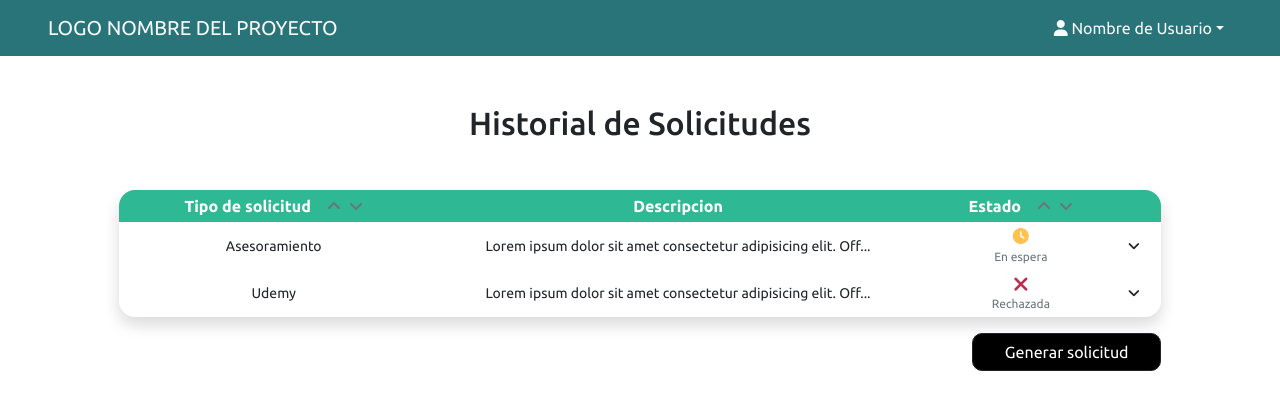
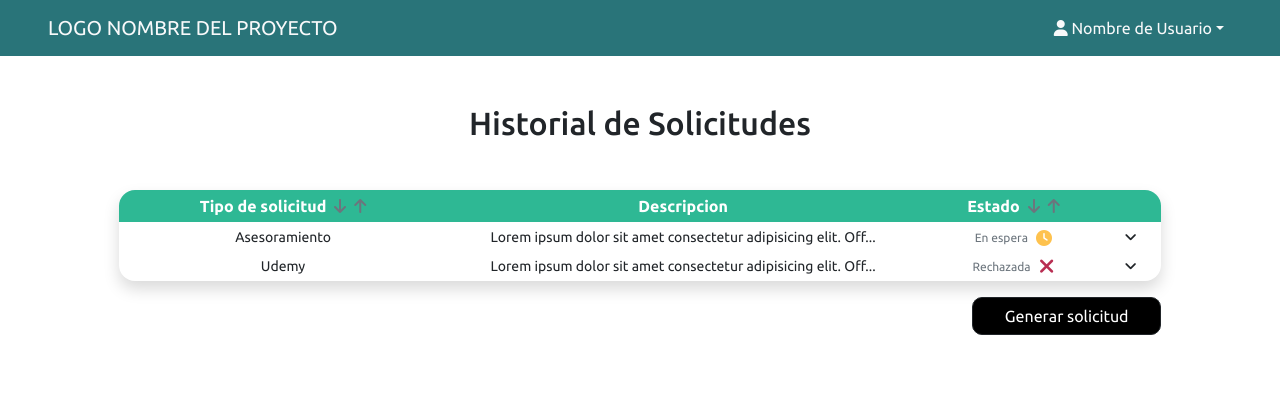
Before and after one commit to SantiMoltedo/Devforce2023-FRONT, a React (Vite) app: page /user in a window 1280 px wide. Shown: the top 410 px of the page. Built offline with nearby package versions, Linux system fonts and the light colour scheme.

Commit message:
Arreglo iconos tabla Usuarios

```diff
--- a/src/app/components/tables/TablaUsuarios.jsx
+++ b/src/app/components/tables/TablaUsuarios.jsx
@@ -30,23 +30,23 @@ export const TablaUsuarios = () => {
                     <tr>
                         <th scope="col">
                             <div className="d-flex justify-content-center align-items-center">Tipo de solicitud
-                                <div className="ms-3">
-                                    <i onClick={() => { dirSort0 = "asc"; sortTable(0, dirSort0) }} className="fa-solid fa-angle-down rotated text-secondary" id='col0-asc'></i>
-                                    <i onClick={() => { dirSort0 = "desc"; sortTable(0, dirSort0) }} className="ms-2 fa-solid fa-angle-down text-secondary" id='col0-desc'></i>
+                                <div className="ms-2">
+                                    <i onClick={() => { dirSort0 = "asc"; sortTable(0, dirSort0) }} className="fa-solid fa-arrow-up rotated text-secondary" id='col0-asc'></i>
+                                    <i onClick={() => { dirSort0 = "desc"; sortTable(0, dirSort0) }} className="ms-2 fa-solid fa-arrow-up text-secondary" id='col0-desc'></i>
                                 </div>
                             </div>
                         </th>
                         <th scope="col">
-                            <div className="d-flex justify-content-center align-items-center">
+                            <div>
                                 Descripcion
                             </div>
                         </th>
                         <th scope="col">
                             <div className="d-flex justify-content-center align-items-center">
                                 Estado
-                                <div className="ms-3">
-                                    <i onClick={() => { dirSort2 = "asc"; sortTable(2, dirSort2) }} className="fa-solid fa-angle-down rotated text-secondary" id='col2-asc'></i>
-                                    <i onClick={() => { dirSort2 = "desc"; sortTable(2, dirSort2) }} className="ms-2 fa-solid fa-angle-down text-secondary" id='col2-desc'></i>
+                                <div className="ms-2">
+                                    <i onClick={() => { dirSort2 = "asc"; sortTable(2, dirSort2) }} className="fa-solid fa-arrow-up rotated text-secondary" id='col2-asc'></i>
+                                    <i onClick={() => { dirSort2 = "desc"; sortTable(2, dirSort2) }} className="ms-2 fa-solid fa-arrow-up text-secondary" id='col2-desc'></i>
                                 </div>
                             </div>
                         </th>
@@ -58,8 +58,10 @@ export const TablaUsuarios = () => {
                         <td>Asesoramiento</td>
                         <td className='description'>Lorem ipsum dolor sit amet consectetur adipisicing elit. Off...</td>
                         <td>
-                            <i className="fa-solid fa-clock"></i>
-                            <p className="text-muted m-0">En espera</p>
+                            <div className='d-flex justify-content-center align-items-center'>
+                                <p className="text-muted m-0">En espera</p>
+                                <i className="ms-2 fa-solid fa-clock"></i>
+                            </div>
                         </td>
                         <td onClick={() => expandRow(1)}><i className="fa-solid fa-angle-down me-2"></i></td>
                     </tr>
@@ -67,8 +69,10 @@ export const TablaUsuarios = () => {
                         <td>Asesoramiento</td>
                         <td className='description'>Lorem ipsum dolor sit amet consectetur adipisicing elit. Vel, ut! Molestias deserunt, quod architecto officia nihil eligendi exercitationem quidem esse eius quia ipsum optio ex reiciendis amet, impedit natus. Inventore?</td>
                         <td>
-                            <i className="fa-solid fa-clock"></i>
-                            <p className="text-muted m-0">En espera</p>
+                            <div className='d-flex justify-content-center align-items-center'>
+                                <p className="text-muted m-0">En espera</p>
+                                <i className="ms-2 fa-solid fa-clock"></i>
+                            </div>
                         </td>
                         <td onClick={() => expandRow(1)} ><i className="fa-solid fa-angle-down rotated me-2"></i></td>
                     </tr>
@@ -76,8 +80,10 @@ export const TablaUsuarios = () => {
                         <td>Udemy</td>
                         <td>Lorem ipsum dolor sit amet consectetur adipisicing elit. Off...</td>
                         <td>
-                            <i className="fa-solid fa-xmark fa-xl"></i>
-                            <p className="text-muted m-0">Rechazada</p>
+                            <div className='d-flex justify-content-center align-items-center'>
+                                <p className="text-muted m-0">Rechazada</p>
+                                <i className="ms-2 fa-solid fa-xmark fa-xl"></i>
+                            </div>
                         </td>
                         <td onClick={() => expandRow(2)/*EL 2 ES XQ ES LA FILA 2 (REAL ENTRE EXPANDIDA Y COLAPSADA)*/}><i className="fa-solid fa-angle-down me-2"></i></td>
                     </tr>
@@ -85,8 +91,10 @@ export const TablaUsuarios = () => {
                         <td>Udemy</td>
                         <td>Lorem ipsum dolor sit amet consectetur adipisicing elit. Off..a ,kjshdasklajshdk asdkjhaskdh kajshdkashd klajshdkas.</td>
                         <td>
-                            <i className="fa-solid fa-xmark fa-xl"></i>
-                            <p className="text-muted m-0">Rechazada</p>
+                            <div className='d-flex justify-content-center align-items-center'>
+                                <p className="text-muted m-0">Rechazada</p>
+                                <i className="ms-2 fa-solid fa-xmark fa-xl"></i>
+                            </div>
                         </td>
                         <td onClick={() => expandRow(2)}><i className="fa-solid fa-angle-down rotated me-2"></i></td>
                     </tr>
--- a/src/styles/style.css
+++ b/src/styles/style.css
@@ -103,10 +103,6 @@ nav .dropdown-item:hover {
     top: 3px;
 }
 
-/* Card shadow */
-
-
-
 /* Switch button */
 
 .form-check-input {
@@ -140,7 +136,7 @@ thead th i {
 
 td,
 th {
-    max-width: 300px !important;
+    max-width: 250px !important;
 }
 
 i {
```
